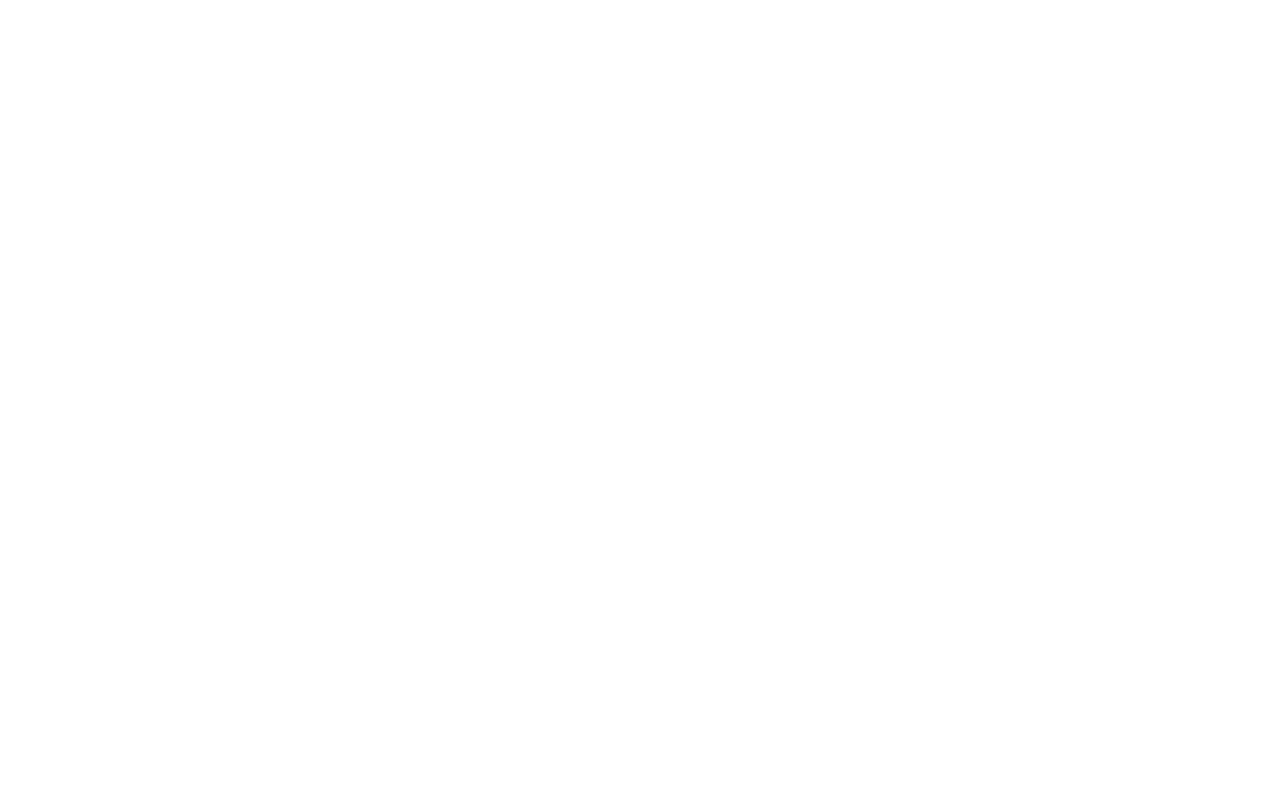
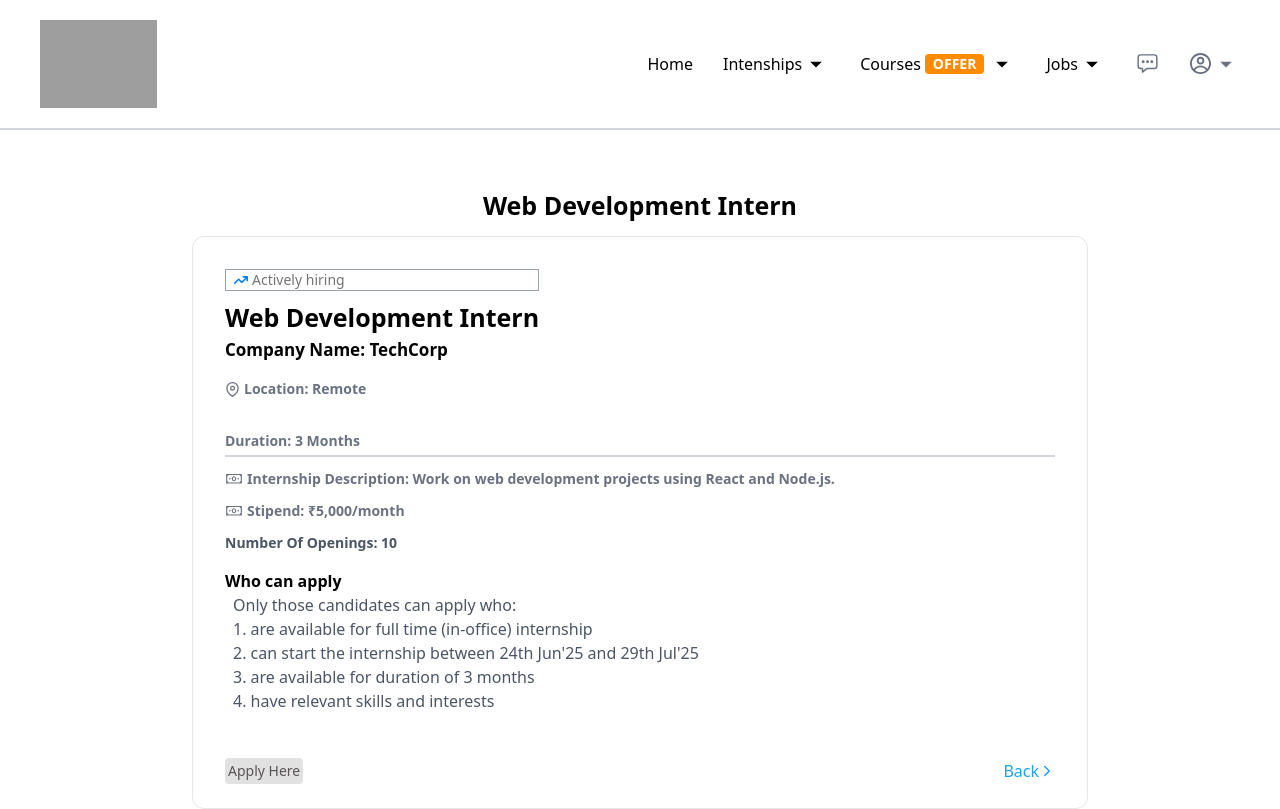
Before and after one commit to Nidhi28fg/FrontendProject, a React (Vite) app in the folder Day 5 Internship/: page /internshipdetail/1 in a window 1280 px wide. Before the commit this address had no page. Built offline with nearby package versions, Linux system fonts and the light colour scheme; data requests are answered from the project's data file; grey boxes are pictures that could not be loaded.

Commit message:
debouncing on onchange function

```diff
--- a/Day 5 Internship/src/App.jsx
+++ b/Day 5 Internship/src/App.jsx
@@ -33,7 +33,7 @@ function App() {
         />
         <Route path="/login" element={<Login />} />
         <Route path="/internship" element={<Internship />} />
-         <Route path="/internshipdetail" element={<InternshipDetail />} />
+         <Route path="/internshipdetail/:id" element={<InternshipDetail />} />
       </Routes>
     </BrowserRouter>
   );
--- a/Day 5 Internship/src/pages/Internship.jsx
+++ b/Day 5 Internship/src/pages/Internship.jsx
@@ -7,49 +7,90 @@ import { IoIosArrowForward } from "react-icons/io";
 import { useState, useEffect } from "react";
 import Navbar from "../component/Navbar";
 import { Link } from "react-router-dom";
+import InternshipDetail from "./InternshipDetail";
 
 
 
 function Internship() {
-  const [query, setQuery] = useState('');
+  const [debounc, setDebounc] =  useState("");
   const [data, setData] = useState([]);
   const [filterData, setFilterData] = useState([])
   useEffect(() => {
     axios
       .get("http://localhost:3031/internship")
       .then((res) => {setData(res.data);
-      setFilterData(res.data); }
+      setFilterData(res.data);
+    }
     )
       .catch((err) => console.log(err));
   }, []);
 
 
- const handleFilter = (value) => {
-  const res = filterData.filter( data => data.title.toLowerCase().includes(value) || data.company.toLowerCase().includes(value) || data.location.toLowerCase().includes(value))
-  setData(res);
+//  const handleFilter = (value) => {
+//   const res = filterData.filter( data => data.title.toLowerCase().includes(value) || data.company.toLowerCase().includes(value) || data.location.toLowerCase().includes(value) || data.stipend.toLowerCase().includes(value) || data.duration.toLowerCase().includes(value))
+//   setData(res);
+//  }
 
+
+
+ useEffect(() => {
+    const timerId = setTimeout(()=> {
+      if (debounc !== ""){
+         const res = filterData.filter( data => data.title.toLowerCase().includes(debounc) || data.company.toLowerCase().includes(debounc) || data.location.toLowerCase().includes(debounc) || data.stipend.toLowerCase().includes(debounc) || data.duration.toLowerCase().includes(debounc))
+        setData(res);
+        setDebounc("")
+      }
+    }, 1000)
+     return () => {
+      clearInterval(timerId)
+     }
+ }, [debounc])
+
+ const handleFilter = (e) => {
+  setDebounc(e.target.value);
  }
 
   return (
     <div>
       <Navbar />
       <div class="border-b-2 border-gray-300 pt-5"></div>
-      <div class="flex  mt-[49px] ">
-      <div class="m-8 p-8">
+      <div class="flex  ">
+      <div class="m-8 p-8  mt-[49px]">
       <p >Profile</p>
-      <input class="border border-[#c7c6c6] bg-white h-10 w-[271px] p-2" placeholder="e.g. Web developer" type="text" onChange={e => handleFilter(e.target.value)} />
+      {/* <input class="border border-[#c7c6c6] bg-white h-10 w-[271px] p-2" placeholder="e.g. Web developer" type="text" onChange={e => handleFilter(e.target.value)}/>       */}
+      <input class="border border-[#c7c6c6] bg-white h-10 w-[271px] p-2" placeholder="e.g. Web developer" type="text" onChange={handleFilter} value={debounc}/>
       <p class="mt-12" >Company</p>
-      <input class="border border-[#c7c6c6] bg-white h-10 w-[271px] p-2" placeholder="e.g. xyz company" type="text" onChange={e => handleFilter(e.target.value)} />
+      <input class="border border-[#c7c6c6] bg-white h-10 w-[271px] p-2" placeholder="e.g. xyz company" type="text" onChange={handleFilter} value={debounc} />
       <p class="mt-12" >Location</p>
-      <input class="border border-[#c7c6c6] bg-white h-10 w-[271px] p-2" placeholder="e.g. remote" type="text" onChange={e => handleFilter(e.target.value)} /></div>
+      <input class="border border-[#c7c6c6] bg-white h-10 w-[271px] p-2" placeholder="e.g. remote" type="text" onChange={handleFilter} value={debounc} />
+
+      <div><input class="mt-12" type="checkbox" onChange={handleFilter} value="remote"/> <label htmlFor="remote">Remote</label> </div>
+
+      <p class="mt-12" >Stipend</p>
+      <div class="flex gap-2">
+      <input type="checkbox" onChange={handleFilter} value="3,000"/> <label htmlFor="3,000">3,000</label>
+      <input type="checkbox" onChange={handleFilter} value="4,000"/> <label htmlFor="4,000">4,000</label>
+      <input type="checkbox" onChange={handleFilter} value="5,000"/> <label htmlFor="5,000">5,000</label>
+      <input type="checkbox" onChange={handleFilter} value="6,000"/> <label htmlFor="6,000">6,000</label>
+      </div>
+
+      <p class="mt-12" >Duration</p>
+      <div class="flex flex-wrap gap-1.5">
+      <input type="checkbox" onChange={e => handleFilter(e.target.value)} value="3 month"/> <label htmlFor="3 month">3 month</label>
+       <input type="checkbox" onChange={e => handleFilter(e.target.value)} value="2 month"/> <label htmlFor="2 month">2 month</label>
+            <input type="checkbox" onChange={e => handleFilter(e.target.value)} value="4 month"/> <label htmlFor="4 month">4 month</label>
+                  <input type="checkbox" onChange={e => handleFilter(e.target.value)} value="5 month"/> <label htmlFor="5 month">5 month</label>
+      <input type="checkbox" onChange={e => handleFilter(e.target.value)} value="6 month"/> <label htmlFor="6 month">6 month</label>
+      </div>
+      </div>
 
 
 
-      <div class="bg-[#f8f8f8]">
+      <div class="bg-[#f8f8f8] w-full">
         <div class="flex justify-center mt-8">
           <div>
             <div class="flex justify-center items-center text-[25px] font-bold mt-2">
-              Total Internships
+  {data.length}              Total Internships
             </div>
             <div class=" flex justify-center gap-1 text-[17px] font-semibold">
               Latest Summer Internships in
@@ -59,7 +100,6 @@ function Internship() {
         </div>
 
         <div class="flex flex-wrap justify-center gap-12 mt-9 pb-12">
-          {/* {data.filter((data)=>data.title.toLowerCase().includes(query)).map((data, i) => { */}
 
           {data.map((data, i) => {
             return (
@@ -72,7 +112,7 @@ function Internship() {
                 </div>
                 <div class="mt-3 text-sm font-medium">{data.title}</div>
                 <div class="text-gray-500 text-xs font-semibold mb-1">
-                  {data.company}
+                  Company: {data.company}
                 </div>
                 <div class="border-b-2 border-gray-300 mb-1"></div>
                 <div class="flex gap-1 items-center text-gray-500 text-xs  font-semibold mt-[17px]">
@@ -98,7 +138,7 @@ function Internship() {
                     <li class="bg-[#e1e1e1] text-[#5a5555] p-[3px] rounded">
                       Internship
                     </li>
-                   <Link class="flex gap-1 items-center text-[#1da0ed] text-base font-medium" to="/internshipdetail">
+                   <Link class="flex gap-1 items-center text-[#1da0ed] text-base font-medium" to={`/internshipdetail/${data.id}`}>
                       View details <IoIosArrowForward /> </Link>
                   </ul>
                 </div>
@@ -108,6 +148,7 @@ function Internship() {
         </div>
       </div>
       </div>
+
     </div>
   );
 }
--- a/Day 5 Internship/src/pages/InternshipDetail.jsx
+++ b/Day 5 Internship/src/pages/InternshipDetail.jsx
@@ -1,74 +1,97 @@
-import axios from "axios";
 import { FaArrowTrendUp } from "react-icons/fa6";
 import { FiMapPin } from "react-icons/fi";
 import { LiaMoneyBillSolid } from "react-icons/lia";
 import { CiCalendar } from "react-icons/ci";
 import { IoIosArrowForward } from "react-icons/io";
-
+import React, { useState, useEffect } from "react";
+import { Link, useParams } from "react-router-dom";
+import axios from "axios";
 import Navbar from "../component/Navbar";
 
 function InternshipDetail() {
+  const { id } = useParams();
+  const [data, setData] = useState([]);
+  useEffect(() => {
+    axios
+      .get(`http://localhost:3031/internship/${id}`)
+      .then((res) => setData(res.data))
+      .catch((err) => console.log(err));
+  }, [id]);
+
   return (
     <div>
       <Navbar />
       <div class="border-b-2 border-gray-300 pt-5"></div>
       <div class="flex flex-col justify-center items-center mt-[49px] ">
-
         <div class="flex justify-center items-center text-[25px] font-bold mt-2">
-                title
-              </div>
+          {data.title}
+        </div>
         <div class="border-1 border-gray-200 rounded-xl w-4xl mt-3">
           <div class="flex m-8">
             <div>
-                <div class="flex gap-1 border border-gray-400 items-center px-2 text-xs font-medium text-[#747474]">
+              <div class="flex gap-1 border border-gray-400 items-center px-2 text-sm font-medium text-[#747474]">
                 <span class="text-[#007bff]">
                   <FaArrowTrendUp />
                 </span>
                 Actively hiring
               </div>
               <div class="flex items-center text-[25px] font-bold mt-2">
-                title
+                {data.title}
               </div>
               <div class=" flex text-[17px] font-semibold">
-                company
+                Company Name: {data.company}
               </div>
-               <div class="flex gap-1 items-center text-gray-500 text-xs font-semibold mt-[17px]">
+              <div class="flex gap-1 items-center text-gray-500 text-sm font-semibold mt-[17px]">
                 <span class="text-[15px]">
                   <FiMapPin />
                 </span>
-                {/* {data.location} */}
+                Location: {data.location}
               </div>
             </div>
           </div>
 
-          <div class="flex flex-wrap gap-12 mt-9 pb-12 ">
-            <div class="rounded-3xl bg-white p-6  w-4xl ">
-
-              <div class="mt-3 text-sm font-medium">{/* {data.stiped} */}</div>
-              <div class="text-gray-500 text-xs font-semibold mb-1">
-                {/* {data.duration} */}
+          <div class="flex flex-wrap gap-12">
+            <div class="rounded-3xl bg-white px-8 pb-6  w-4xl ">
+              <div class="text-sm font-medium">{data.stiped}</div>
+              <div class="text-gray-500 text-sm font-semibold mb-1">
+                Duration: {data.duration}
               </div>
               <div class="border-b-2 border-gray-300 mb-1"></div>
 
-              <div class="flex gap-1 items-center text-gray-500 text-xs  font-semibold mt-[12px]">
+              <div class="flex gap-1 items-center text-gray-500 text-sm  font-semibold mt-[12px]">
                 <span class="text-[18px]">
                   <LiaMoneyBillSolid />
                 </span>
-                {/* {data.description} */}
+                Internship Description: {data.description}
               </div>
-              <div class="flex gap-1 items-center text-gray-500 text-xs  font-semibold mt-[12px]">
-                <span class="text-[15px]">
-                  <CiCalendar />
+              <div class="flex gap-1 items-center text-gray-500 text-sm  font-semibold mt-[12px]">
+                <span class="text-[18px]">
+                  <LiaMoneyBillSolid />
                 </span>
-                {/* {data.duration} */}
+                Stipend: {data.stipend}
               </div>
               <div>
-                <ul class="flex justify-between text-gray-500 text-xs mt-[45px]">
+                <div class="text-gray-600 text-sm font-semibold mt-[12px]">
+                  <p>Number Of Openings: 10</p>
+                </div>
+                <div class="mt-4">
+                  <p class="font-bold">Who can apply</p>
+                  <ul class="px-2 text-gray-600">
+                    Only those candidates can apply who:
+                    <li>1. are available for full time (in-office) internship</li>
+                    <li>2. can start the internship between 24th Jun'25 and 29th Jul'25</li>
+                    <li>3. are available for duration of 3 months</li>
+                    <li>4. have relevant skills and interests</li>
+                  </ul>
+                </div>
+                <ul class="flex justify-between text-gray-500 text-sm mt-[45px]">
                   <li class="bg-[#e1e1e1] text-[#5a5555] p-[3px] rounded">
                     Apply Here
                   </li>
                   <li class="flex gap-1 items-center text-[#1da0ed] text-base font-medium">
-                    Back <IoIosArrowForward />
+                    <Link class="flex items-center" to="/internship">
+                      Back <IoIosArrowForward />
+                    </Link>
                   </li>
                 </ul>
               </div>
```
